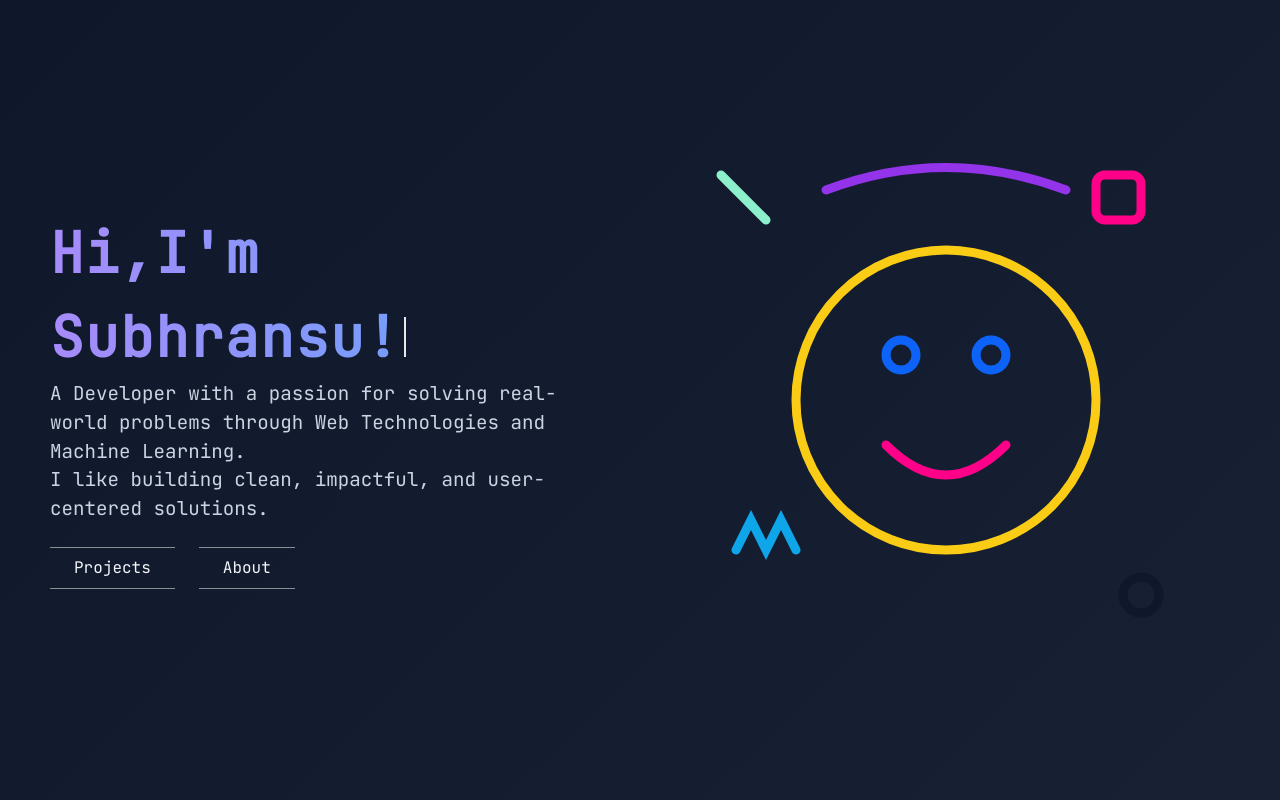
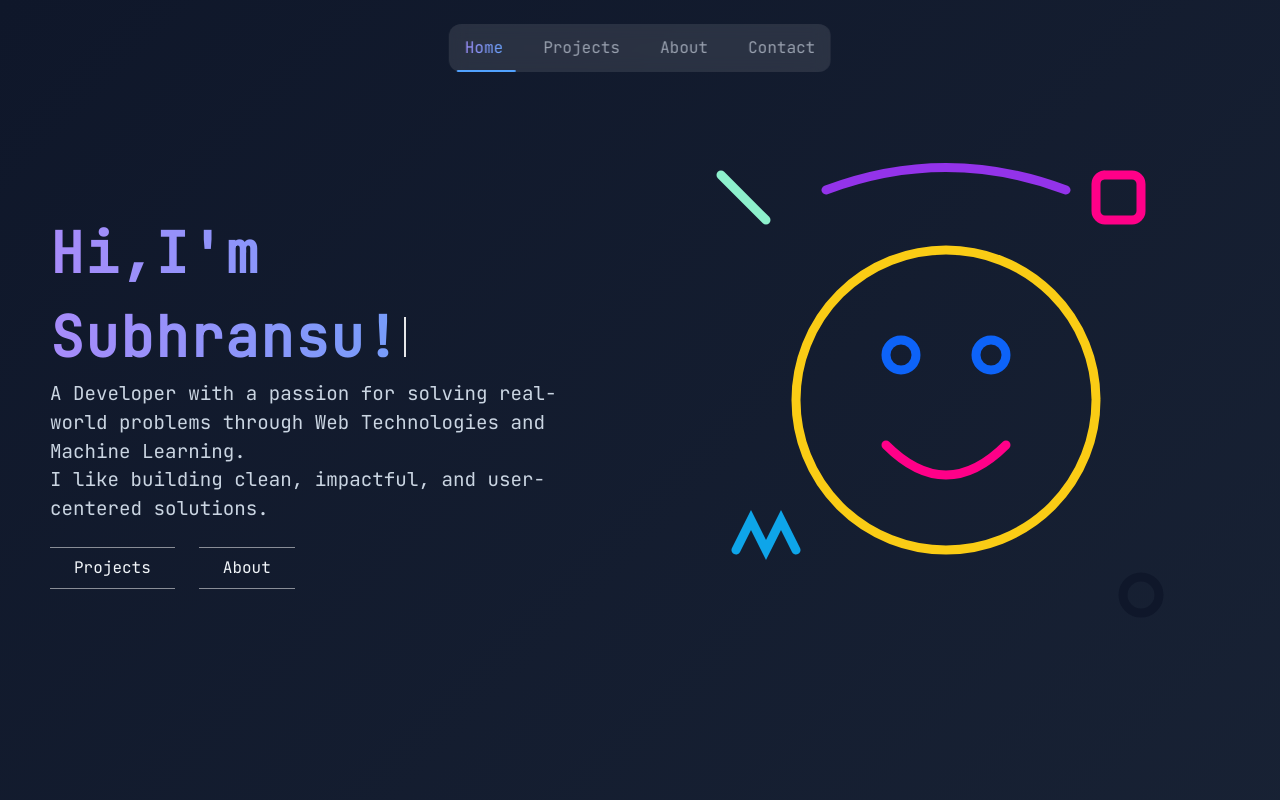
Before and after one commit to buku2004/subhr-site, a Next.js app: page / in a window 1280 px wide. Shown: the top 800 px of the page. Built offline with nearby package versions, Linux system fonts and the light colour scheme.

Commit message:
modified navbar

```diff
--- a/app/components/About.tsx
+++ b/app/components/About.tsx
@@ -2,7 +2,7 @@ import Image from "next/image";
 
 export default function About() {
   return (
-    <div className="min-h-screen p-4">
+    <div id="about" className="min-h-screen p-4">
       <div className="w-[90%] mx-auto space-y-4">
         <h1 className="font-bold gradient-blue text-4xl mb-4">Short Profile</h1>
 
--- a/app/components/Hero.jsx
+++ b/app/components/Hero.jsx
@@ -6,7 +6,7 @@ import TypeEffect from '../ui/TypeEffect'
 
 const Hero = () => {
   return (
-    <div className='flex justify-around items-center min-h-screen'>
+    <div id='home' className='flex justify-around items-center min-h-screen'>
       <div className='w-[40%] m-4'>
         {/* <h1 className='gradient-blue font-bold text-[3.5rem]'>Hi, I'm Subhransu!</h1> */}
         <TypeEffect/>
--- a/app/components/Navbar.tsx
+++ b/app/components/Navbar.tsx
@@ -1,37 +1,96 @@
-import React from 'react'
+"use client";
+import React, { useEffect, useRef, useState } from "react";
+import { animate } from "motion";
 
-const Navbar = () => {
+const sections = ["home", "projects", "about", "contact"];
+
+export default function Navbar() {
+  const [active, setActive] = useState<string>("home");
+
+  // refs for anchor elements
+  const refs = useRef<Record<string, HTMLAnchorElement | null>>({});
+  // indicator ref
+  const indicatorRef = useRef<HTMLDivElement | null>(null);
+  // nav container ref (so we can ensure relative positioning)
+  const navRef = useRef<HTMLElement | null>(null);
+
+  // Observe sections to update active
+  useEffect(() => {
+    const observer = new IntersectionObserver(
+      (entries) => {
+        // pick the most visible entry (or first intersecting)
+        const visible = entries.find((entry) => entry.isIntersecting);
+        if (visible) {
+          setActive(visible.target.id);
+        }
+      },
+      { threshold: 0.5 }
+    );
+
+    sections.forEach((id) => {
+      const el = document.getElementById(id);
+      if (el) observer.observe(el);
+    });
+
+    return () => observer.disconnect();
+  }, []);
+
+  // Animate indicator when active changes
+  useEffect(() => {
+    const activeEl = refs.current[active];
+    const indicator = indicatorRef.current;
+
+    if (activeEl && indicator) {
+      const { offsetLeft, offsetWidth } = activeEl;
+
+      // animate expects numbers/strings; pass px for clarity
+      animate(
+        indicator as Element,
+        {
+          left: `${offsetLeft}px`,
+          width: `${offsetWidth}px`,
+          opacity: 1,
+        } as Record<string, string | number>,
+        {
+          duration: 0.28,
+          easing: "ease-out",
+        } as Record<string, string | number>
+      );
+    } else if (indicator) {
+      animate(indicator, { opacity: 0 }, { duration: 0.18 });
+    }
+  }, [active]);
+
   return (
-    <nav className="bg-gray-800 p-4 shadow-md">
-      <div className="container flex items-center justify-between">
-        <ul className="flex gap-8">
-          <li>
-            <a
-              href="#home"
-              className="text-gray-300 hover:bg-gray-700 hover:text-white rounded-md text-sm font-medium"
-            >
-              About Me
-            </a>
-          </li>
-          <li>
-            <a
-              href="#about"
-              className="text-gray-300 hover:bg-gray-700 hover:text-white rounded-md text-sm font-medium"
-            >
-              Projects
-            </a>
-          </li>
-          <li>
-            <a
-              href="#contact"
-              className="text-gray-300 hover:bg-gray-700 hover:text-white rounded-md text-sm font-medium"
-            >
-              Contact
-            </a>
-          </li>
-        </ul>
-      </div>
+    <nav
+      ref={navRef}
+      className="fixed flex gap-6 p-2 text-white bg-white/10 z-[999] rounded-xl
+      backdrop-blur-sm left-1/2 -translate-x-1/2 top-6"
+      aria-label="Main navigation"
+    >
+      {sections.map((section) => (
+        <a
+          key={section}
+          href={`#${section}`}
+          // IMPORTANT: use a block ref callback so it returns void (no expression return)
+          ref={(el) => {
+            refs.current[section] = el;
+          }}
+          className={`relative px-2 py-1 capitalize transition-colors rounded-full  ${
+            active === section ? "gradient-blue" : "text-gray-400"
+          }`}
+        >
+          {section}
+        </a>
+      ))}
+
+      {/* Moving indicator */}
+      <div
+        ref={indicatorRef}
+        className="absolute bottom-0 h-[2px] bg-blue-400 rounded-lg"
+        style={{ left: 0, width: 0, opacity: 0, willChange: "left, width" }}
+        aria-hidden
+      />
     </nav>
   );
-};
-export default Navbar
+}
--- a/app/components/Projects.tsx
+++ b/app/components/Projects.tsx
@@ -2,7 +2,7 @@ import ProjectCard from "./ProjectCard";
 
 export default function Home() {
   return (
-    <div className="p-4">
+    <div id="projects" className="p-4">
       <div className="w-[90%] mx-auto space-y-4">
         <h1 className="font-bold gradient-blue text-4xl mb-4">Projects</h1>
         <ProjectCard
--- a/app/page.tsx
+++ b/app/page.tsx
@@ -6,6 +6,7 @@ import About from "./components/About";
 export default function Home() {
   return (
     <>
+    <Navbar/>
     <Hero/>
     <Projects/>
     <About/>
```
